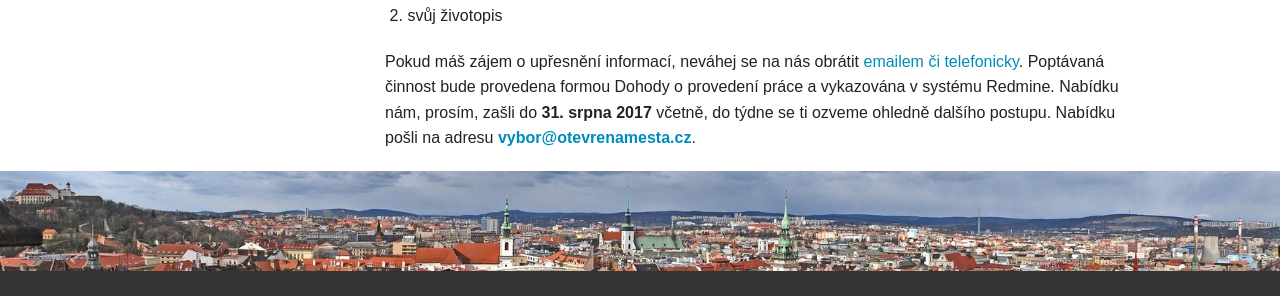
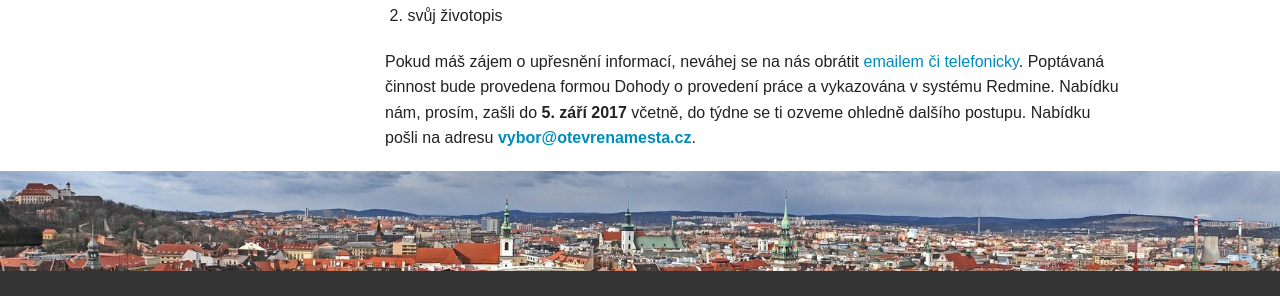
Before and after one commit to otevrenamesta/otevrenamesta.github.io, a Jekyll site: the page built from _posts/2017-08-15-vyberove_rizeni_na_asistenta_Vyboru_a_projektoveho_manazera_aplikace_Cityvizor.md, in a window 1280 px wide. Shown: the part 1281-1577 px from the top of the page. Built offline with Jekyll 4.4.1, drawn with Linux system fonts in a browser that asks for light colours; nearby versions of some CDN libraries; library files that are not in the unit come from our copies.

Commit message:
aktualizace termínu výběrového řízení

```diff
--- a/_posts/2017-08-15-vyberove_rizeni_na_asistenta_Vyboru_a_projektoveho_manazera_aplikace_Cityvizor.md
+++ b/_posts/2017-08-15-vyberove_rizeni_na_asistenta_Vyboru_a_projektoveho_manazera_aplikace_Cityvizor.md
@@ -40,4 +40,4 @@ V nabídce nám, prosím, zašli v jednom PDF dokumentu následující materiál
 
 Pokud máš zájem o upřesnění informací, neváhej se na nás obrátit [emailem či telefonicky](/kontakty/).
 Poptávaná činnost bude provedena formou Dohody o provedení práce a vykazována v systému Redmine.
-Nabídku nám, prosím, zašli do **31. srpna 2017** včetně, do týdne se ti ozveme ohledně dalšího postupu. Nabídku pošli na adresu **[vybor@otevrenamesta.cz](mailto:vybor@otevrenamesta.cz?subject=Asistent a projektový manager Cityvizor)**.
+Nabídku nám, prosím, zašli do **5. září 2017** včetně, do týdne se ti ozveme ohledně dalšího postupu. Nabídku pošli na adresu **[vybor@otevrenamesta.cz](mailto:vybor@otevrenamesta.cz?subject=Asistent a projektový manager Cityvizor)**.
```
